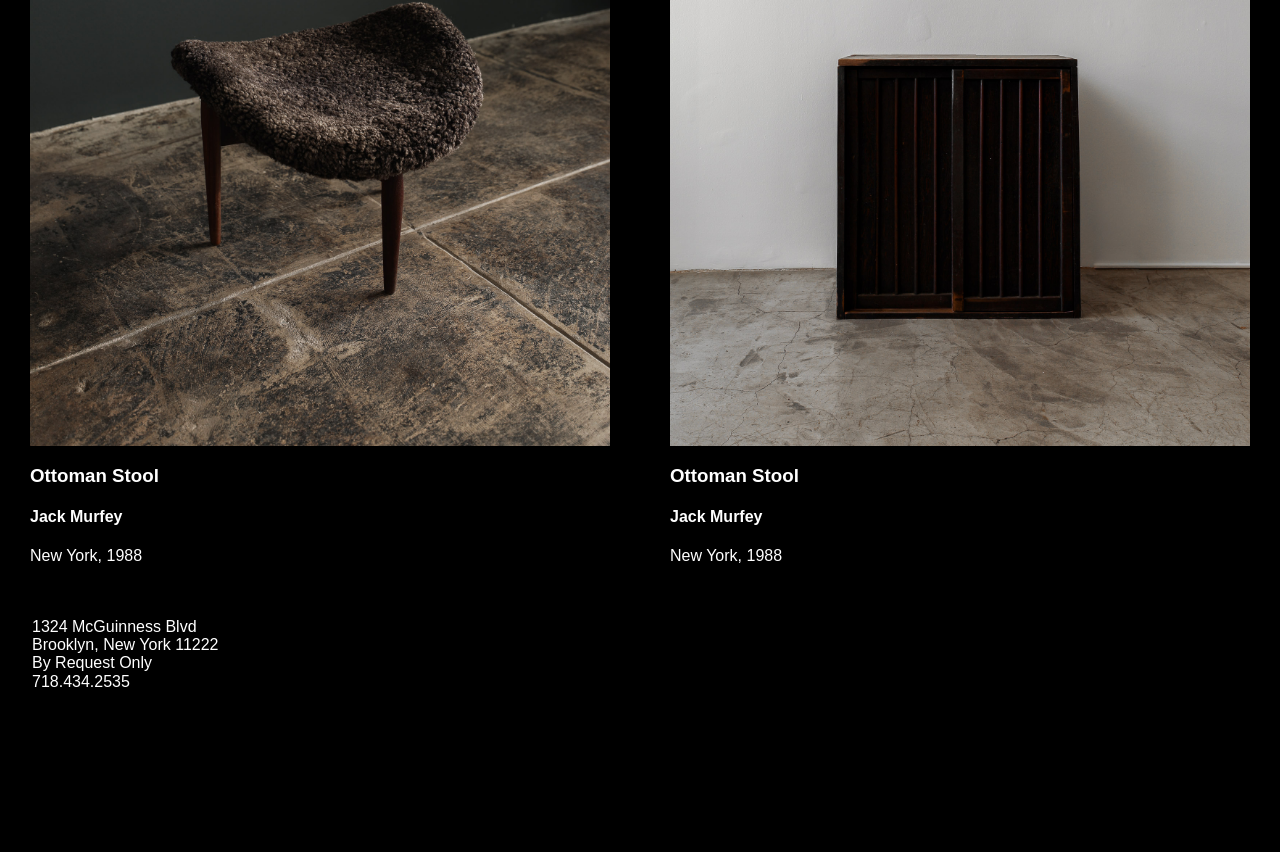
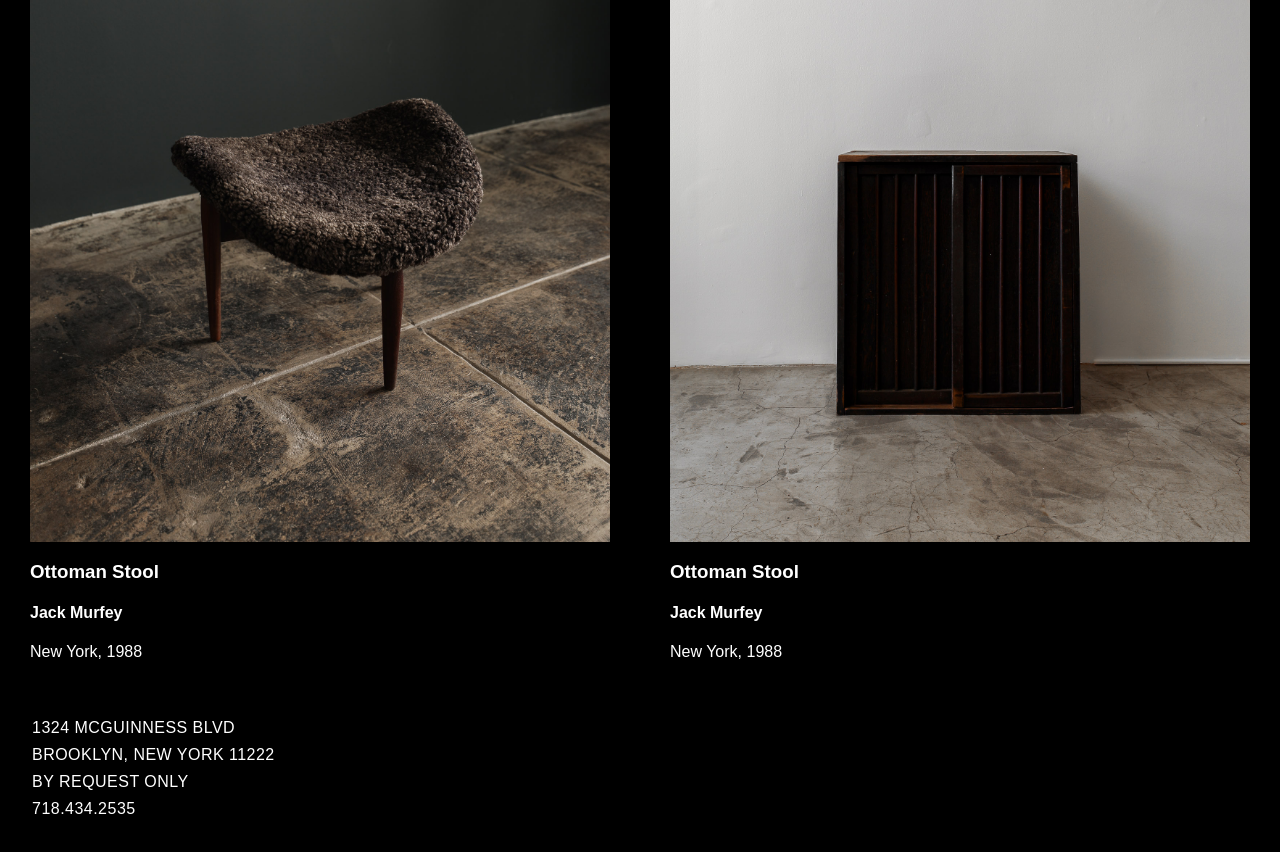
Before and after one commit to Nikkiturrisi/new-, a plain HTML site: page index.html in a window 1280 px wide. Shown: the part 3057-3909 px from the top of the page. Before the commit the page ends 3780 px from the top, so only its background shows below. Drawn offline with Linux system fonts and the light colour scheme.

Commit message:
address styling

```diff
--- a/css/styles.css
+++ b/css/styles.css
@@ -46,7 +46,7 @@ a {
 
 @media (min-width: 970px) {
   .row_2 {
-    max-width: 75%;
+    max-width: 80%;
     align-items: center;
     margin: 0 auto;
   }
@@ -116,6 +116,12 @@ a {
   transform: rotate(90deg);
   transition: 1s ease;
   transform-origin: 50% 50%;
+}
+
+.information {
+  line-height: 1.7em;
+  text-transform: uppercase;
+  letter-spacing: 0.03em;
 }
 
 /*! normalize.css v8.0.1 | MIT License | github.com/necolas/normalize.css */
```
Also changed, not shown: 2 other files.
